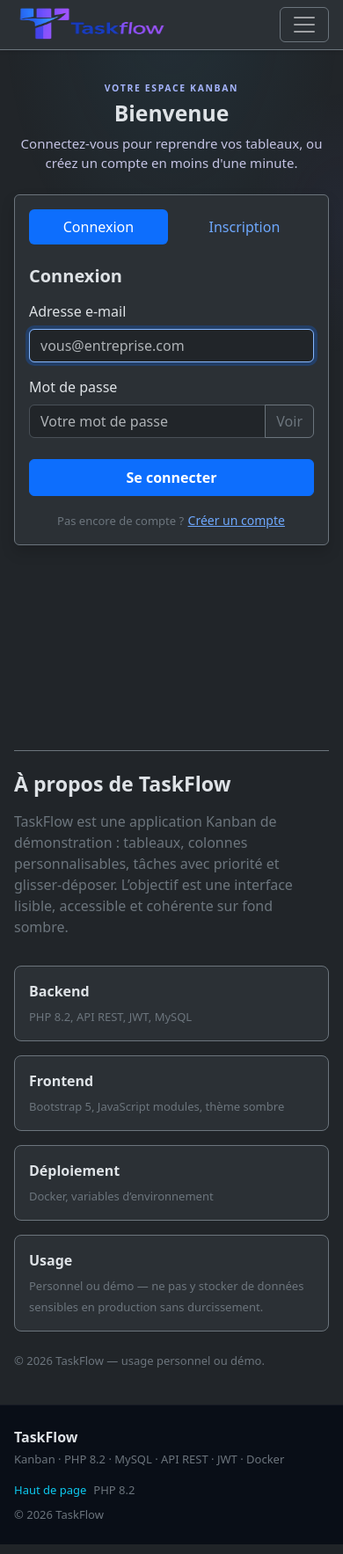
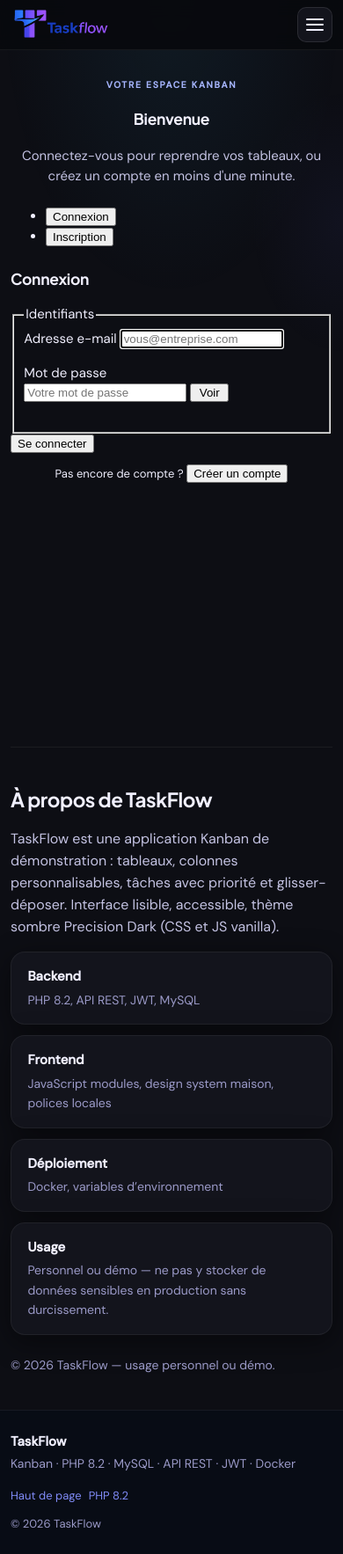
Before and after one commit to hrmonic/task-flow, a PHP site: page / in a window 390 px wide. Shown: the whole page at 88% size. Run offline with PHP 8.4, Linux system fonts and the light colour scheme.

Commit message:
Vue app : layout vanilla, menu mobile et liens CSS sans Bootstrap

```diff
--- a/public/views/app.php
+++ b/public/views/app.php
@@ -18,27 +18,27 @@ $tfYear = (int) date('Y');
 $csrfToken = htmlspecialchars(CsrfService::token(), ENT_QUOTES, 'UTF-8');
 ?>
 <!doctype html>
-<html lang="fr" data-bs-theme="dark">
+<html lang="fr">
 <head>
   <meta charset="UTF-8">
   <meta name="viewport" content="width=device-width, initial-scale=1.0">
-  <meta name="theme-color" content="#0c1222">
+  <meta name="theme-color" content="#0d0e14">
   <title>TaskFlow</title>
   <link rel="icon" type="image/png" href="<?= htmlspecialchars(tf_url('/assets/brand/taskflow-logo.png'), ENT_QUOTES, 'UTF-8') ?>">
   <meta name="taskflow-base" content="<?= htmlspecialchars($tfBase, ENT_QUOTES, 'UTF-8') ?>">
   <meta name="csrf-token" content="<?= $csrfToken ?>">
-  <!-- Bootstrap 5.3.3 en local (CSP : style-src / script-src limités à 'self'). -->
-  <link rel="stylesheet" href="<?= htmlspecialchars(tf_url('/assets/vendor/bootstrap/5.3.3/css/bootstrap.min.css'), ENT_QUOTES, 'UTF-8') ?>">
+  <link rel="stylesheet" href="<?= htmlspecialchars(tf_url('/assets/css/fonts.css'), ENT_QUOTES, 'UTF-8') ?>">
   <link rel="stylesheet" href="<?= htmlspecialchars(tf_url('/assets/css/tokens.css'), ENT_QUOTES, 'UTF-8') ?>">
+  <link rel="stylesheet" href="<?= htmlspecialchars(tf_url('/assets/css/shell.css'), ENT_QUOTES, 'UTF-8') ?>">
   <link rel="stylesheet" href="<?= htmlspecialchars(tf_url('/assets/css/taskflow.css'), ENT_QUOTES, 'UTF-8') ?>">
+  <link rel="stylesheet" href="<?= htmlspecialchars(tf_url('/assets/css/kanban.css'), ENT_QUOTES, 'UTF-8') ?>">
 </head>
-<body class="app-shell bg-body text-body d-flex flex-column min-vh-100">
+<body class="tf-shell app-shell">
   <a class="skip-link" href="#main-content">Aller au contenu principal</a>
 
-  <header class="sticky-top border-bottom border-secondary shadow-sm">
-    <nav class="navbar navbar-expand-lg navbar-dark bg-body-tertiary py-2" aria-label="Navigation principale">
-      <div class="container-fluid px-3 px-lg-4" style="max-width:90rem">
-        <a class="navbar-brand d-flex align-items-center py-0 me-lg-4 brand-plain" href="<?= htmlspecialchars(tf_url('/'), ENT_QUOTES, 'UTF-8') ?>" aria-label="TaskFlow — accueil">
+  <header class="tf-header">
+    <nav class="tf-container tf-nav-inner" aria-label="Navigation principale">
+      <a class="tf-brand brand-plain" href="<?= htmlspecialchars(tf_url('/'), ENT_QUOTES, 'UTF-8') ?>" aria-label="TaskFlow — accueil">
         <img
           class="brand-mark"
           src="<?= htmlspecialchars(tf_url('/assets/brand/taskflow-logo.png'), ENT_QUOTES, 'UTF-8') ?>"
@@ -51,125 +51,120 @@ $csrfToken = htmlspecialchars(CsrfService::token(), ENT_QUOTES, 'UTF-8');
       </a>
       <button
         type="button"
-          class="navbar-toggler border-secondary"
-          data-bs-toggle="collapse"
-          data-bs-target="#navMain"
+        class="tf-nav-toggle"
+        id="navMenuToggle"
         aria-controls="navMain"
         aria-expanded="false"
         aria-label="Ouvrir ou fermer le menu"
       >
-          <span class="navbar-toggler-icon"></span>
+        <span class="tf-nav-toggle-icon" aria-hidden="true"></span>
       </button>
-        <div class="collapse navbar-collapse" id="navMain">
-          <ul class="navbar-nav mx-lg-auto mb-2 mb-lg-0 gap-lg-1 align-items-lg-center">
-            <li class="nav-item">
-              <a href="#main-content" class="nav-link rounded px-3" data-nav-target="main">Accueil</a>
+      <div class="tf-nav-panel" id="navMain">
+        <ul class="tf-nav-links">
+          <li>
+            <a href="#main-content" data-nav-target="main">Accueil</a>
           </li>
-            <li class="nav-item guest-only">
-              <a href="#authSection" class="nav-link rounded px-3" data-nav-target="auth">Connexion</a>
+          <li class="guest-only">
+            <a href="#authSection" data-nav-target="auth">Connexion</a>
           </li>
-            <li class="nav-item app-only">
-              <a href="#boardSection" class="nav-link rounded px-3" data-nav-target="boards">Tableaux</a>
+          <li class="app-only">
+            <a href="#boardSection" data-nav-target="boards">Tableaux</a>
           </li>
-            <li class="nav-item app-only">
-              <button type="button" class="nav-link rounded px-3 border-0 bg-transparent text-start w-100 w-lg-auto" id="openAccountBtn">Mon compte</button>
+          <li class="app-only">
+            <button type="button" id="openAccountBtn">Mon compte</button>
           </li>
-            <li class="nav-item">
-              <a href="#aboutSection" class="nav-link rounded px-3" data-nav-target="about">À propos</a>
+          <li>
+            <a href="#aboutSection" data-nav-target="about">À propos</a>
           </li>
         </ul>
-          <div class="d-flex flex-column flex-lg-row align-items-lg-center gap-2 ms-lg-3 pt-2 pt-lg-0 border-top border-secondary mt-2 mt-lg-0 pt-lg-0 border-lg-0">
-            <span id="navUserLabel" class="small text-secondary text-truncate" style="max-width:12rem" hidden></span>
-            <button type="button" id="logoutBtn" class="btn btn-outline-light btn-sm" hidden>Déconnexion</button>
-          </div>
+        <div class="tf-nav-user">
+          <span id="navUserLabel" class="tf-nav-user-label" hidden></span>
+          <button type="button" id="logoutBtn" class="tf-btn tf-btn--ghost tf-btn--sm" hidden>Déconnexion</button>
         </div>
       </div>
     </nav>
   </header>
 
-  <main id="main-content" class="app-main flex-grow-1 py-3 py-md-4" tabindex="-1">
-    <div class="container-fluid px-3 px-lg-4">
+  <main id="main-content" class="app-main" tabindex="-1">
+    <div class="tf-container">
 
       <section id="dashboardSection" class="mb-4" hidden aria-label="Tableau de bord">
-        <div class="dashboard-hero rounded-4 p-4 p-md-5 mb-4">
+        <div class="dashboard-hero tf-card tf-card-body mb-4">
           <p class="auth-kicker mb-2">Espace connecté</p>
-          <h1 class="display-6 fw-bold mb-2">Bon retour sur TaskFlow</h1>
-          <p class="text-secondary mb-4 mb-md-0 col-lg-8 px-0">
-            Gérez vos colonnes et tâches en Kanban, synchronisées via l’API. Utilisez les raccourcis ci-dessous pour accéder rapidement aux fonctionnalités.
+          <h1 class="tf-h1 mb-2" style="font-size:clamp(1.35rem, 3vw, 1.85rem)">Bon retour sur TaskFlow</h1>
+          <p class="tf-muted mb-0 col-about">
+            Gérez vos colonnes et tâches en Kanban, synchronisées via l’API. Raccourcis : <kbd class="tf-kbd">N</kbd> nouvelle tâche (colonne focus), <kbd class="tf-kbd">C</kbd> colonne, <kbd class="tf-kbd">Ctrl+K</kbd> commandes, <kbd class="tf-kbd">?</kbd> aide, <kbd class="tf-kbd">Échap</kbd> fermer, <kbd class="tf-kbd">Ctrl+Z</kbd> annuler déplacement.
           </p>
         </div>
-        <div class="row g-3 g-md-4">
-          <div class="col-md-6 col-xl-4">
-            <div class="card h-100 bg-body-tertiary border-secondary shadow-sm">
-              <div class="card-body">
-                <h2 class="h5 card-title">Tableaux Kanban</h2>
-                <p class="card-text text-secondary small">Sélectionnez un tableau, éditez les colonnes et faites glisser les cartes.</p>
-                <button type="button" class="btn btn-primary" data-nav-target="boards">Ouvrir les tableaux</button>
+        <div class="tf-grid tf-grid--dash">
+          <div class="tf-card">
+            <div class="tf-card-body">
+              <h2 class="tf-h3" style="font-size:1.1rem">Tableaux Kanban</h2>
+              <p class="tf-muted">Sélectionnez un tableau, éditez les colonnes et faites glisser les cartes.</p>
+              <button type="button" class="tf-btn tf-btn--primary" data-nav-target="boards">Ouvrir les tableaux</button>
             </div>
           </div>
-          </div>
-          <div class="col-md-6 col-xl-4">
-            <div class="card h-100 bg-body-tertiary border-secondary shadow-sm">
-              <div class="card-body">
-                <h2 class="h5 card-title">Mon compte</h2>
-                <p class="card-text text-secondary small">Consultez votre profil ou changez votre mot de passe en sécurité.</p>
-                <button type="button" class="btn btn-outline-info" id="openAccountFromDashboard">Voir le compte</button>
+          <div class="tf-card">
+            <div class="tf-card-body">
+              <h2 class="tf-h3" style="font-size:1.1rem">Mon compte</h2>
+              <p class="tf-muted">Consultez votre profil ou changez votre mot de passe en sécurité.</p>
+              <button type="button" class="tf-btn tf-btn--ghost" id="openAccountFromDashboard">Voir le compte</button>
             </div>
           </div>
-          </div>
-          <div class="col-md-6 col-xl-4">
-            <div class="card h-100 bg-body-tertiary border-secondary shadow-sm">
-              <div class="card-body">
-                <h2 class="h5 card-title">À propos</h2>
-                <p class="card-text text-secondary small">Stack technique et mentions du projet TaskFlow.</p>
-                <a href="#aboutSection" class="btn btn-outline-secondary" data-nav-target="about">Lire la présentation</a>
-              </div>
+          <div class="tf-card">
+            <div class="tf-card-body">
+              <h2 class="tf-h3" style="font-size:1.1rem">À propos</h2>
+              <p class="tf-muted">Stack technique et mentions du projet TaskFlow.</p>
+              <a href="#aboutSection" class="tf-btn tf-btn--ghost" data-nav-target="about">Lire la présentation</a>
             </div>
           </div>
         </div>
       </section>
 
       <section id="authSection" class="auth-panel" aria-busy="true" aria-label="Authentification">
-        <p id="authBootFallback" class="text-secondary px-1">Chargement de l’interface…</p>
+        <p id="authBootFallback" class="tf-muted px-1">Chargement de l’interface…</p>
       </section>
 
       <section id="boardSection" hidden aria-label="Tableaux Kanban">
-        <div class="d-flex flex-wrap align-items-center justify-content-between gap-2 mb-3">
-          <h2 class="h4 mb-0 fw-semibold">Tableau actif</h2>
-          <p class="text-secondary small mb-0 d-none d-md-block">Modifiez le tableau sélectionné ou créez-en un nouveau.</p>
+        <div class="tf-board-head">
+          <h2 class="tf-h2" style="font-size:1.25rem;margin:0 0 0.25rem">Tableau actif</h2>
+          <p class="tf-muted board-head-hint">Modifiez le tableau sélectionné ou créez-en un nouveau.</p>
         </div>
 
-        <div class="card board-toolbar-card bg-body-tertiary border-secondary shadow-sm mb-3">
-          <div class="card-body">
-            <div class="row g-3">
-              <div class="col-md-6 col-xl-4">
-                <label class="form-label small fw-semibold mb-1" for="boardSelect">Tableau actif</label>
-                <select id="boardSelect" class="form-select" aria-label="Choisir un tableau"></select>
-              </div>
-              <div class="col-md-6 col-xl-4">
-                <label class="form-label small fw-semibold mb-1" for="boardTitleInput">Nom du tableau</label>
-                <div class="input-group">
-                  <input id="boardTitleInput" type="text" class="form-control" placeholder="Nom" autocomplete="off" maxlength="120" aria-label="Nom du tableau">
-                  <button type="button" id="saveBoardBtn" class="btn btn-primary">Enregistrer</button>
+        <div class="tf-board-layout">
+          <aside id="boardSidebar" class="tf-board-sidebar" hidden aria-label="Liste des tableaux">
+            <p class="tf-board-sidebar-title">Tableaux</p>
+            <ul id="boardSidebarList" class="tf-board-list"></ul>
+          </aside>
+          <div class="tf-board-main">
+            <div class="tf-card board-toolbar-card mb-3">
+              <div class="tf-card-body board-toolbar-body">
+                <label class="tf-sr-only" for="boardSelect">Choisir un tableau</label>
+                <select id="boardSelect" class="tf-hidden-select" aria-hidden="true" tabindex="-1" title="Synchronisation interne"></select>
+
+                <div class="toolbar-grid">
+                  <div class="tf-field">
+                    <label class="tf-label" for="boardTitleInput">Nom du tableau</label>
+                    <div class="tf-input-row">
+                      <input id="boardTitleInput" type="text" class="tf-input" placeholder="Nom" autocomplete="off" maxlength="120" aria-label="Nom du tableau">
+                      <button type="button" id="saveBoardBtn" class="tf-btn tf-btn--primary">Enregistrer</button>
                     </div>
                   </div>
-              <div class="col-12 col-xl-4">
-                <label class="form-label small fw-semibold mb-1" for="boardDescInput">Description</label>
-                <textarea id="boardDescInput" class="form-control" rows="2" maxlength="2000" placeholder="Optionnel — objectifs, lien sprint…" aria-label="Description du tableau"></textarea>
+                  <div class="tf-field">
+                    <label class="tf-label" for="boardDescInput">Description</label>
+                    <textarea id="boardDescInput" class="tf-textarea" rows="2" maxlength="2000" placeholder="Optionnel — objectifs, lien sprint…" aria-label="Description du tableau"></textarea>
                   </div>
-              <div class="col-md-6">
-                <label class="form-label small fw-semibold mb-1" for="newBoardName">Nouveau tableau</label>
-                <div class="input-group">
-                  <input id="newBoardName" type="text" class="form-control" placeholder="Ex. Sprint 12" autocomplete="off" maxlength="120">
-                  <button id="createBoardBtn" type="button" class="btn btn-success">Créer</button>
+                  <div class="tf-field">
+                    <label class="tf-label" for="newBoardName">Nouveau tableau</label>
+                    <div class="tf-input-row">
+                      <input id="newBoardName" type="text" class="tf-input" placeholder="Ex. Sprint 12" autocomplete="off" maxlength="120">
+                      <button id="createBoardBtn" type="button" class="tf-btn tf-btn--success">Créer</button>
                     </div>
                   </div>
-              <div class="col-md-6">
-                <div class="card danger-zone-card h-100 border">
-                  <div class="card-body py-3">
-                    <span class="form-label small fw-semibold text-danger mb-2 d-block">Zone sensible</span>
-                    <button type="button" id="deleteBoardBtn" class="btn btn-outline-danger w-100 w-md-auto">Supprimer ce tableau</button>
-                  </div>
+                  <div class="danger-zone-card tf-card">
+                    <div class="tf-card-body py-3">
+                      <span class="tf-label" style="color:var(--color-danger)">Zone sensible</span>
+                      <button type="button" id="deleteBoardBtn" class="tf-btn tf-btn--danger tf-btn--block tf-btn--sm" style="margin-top:0.5rem">Supprimer ce tableau</button>
                     </div>
                   </div>
                 </div>
@@ -178,62 +173,62 @@ $csrfToken = htmlspecialchars(CsrfService::token(), ENT_QUOTES, 'UTF-8');
 
             <div id="boardToolbarError" class="board-inline-error" hidden role="alert" aria-live="polite"></div>
             <div id="kanbanBoard" class="kanban-board" aria-busy="false"></div>
+          </div>
+        </div>
       </section>
 
-      <section id="aboutSection" class="py-4 py-md-5 mt-2 border-top border-secondary" aria-labelledby="aboutTitle">
-        <div class="row justify-content-center">
-          <div class="col-lg-10 col-xl-8">
-            <h2 id="aboutTitle" class="h3 fw-bold mb-3">À propos de TaskFlow</h2>
-            <p class="text-secondary lead fs-6">
-              TaskFlow est une application Kanban de démonstration : tableaux, colonnes personnalisables, tâches avec priorité et glisser-déposer. L’objectif est une interface lisible, accessible et cohérente sur fond sombre.
+      <section id="aboutSection" class="py-4 py-md-5 mt-2 about-section" aria-labelledby="aboutTitle">
+        <div class="about-inner">
+          <h2 id="aboutTitle" class="tf-h2 mb-3">À propos de TaskFlow</h2>
+          <p class="tf-lead mb-3">
+            TaskFlow est une application Kanban de démonstration : tableaux, colonnes personnalisables, tâches avec priorité et glisser-déposer. Interface lisible, accessible, thème sombre Precision Dark (CSS et JS vanilla).
           </p>
-            <ul class="list-unstyled row g-3 mt-2">
-              <li class="col-sm-6">
-                <div class="p-3 rounded-3 bg-body-tertiary border border-secondary h-100">
+          <ul class="about-grid">
+            <li>
+              <div class="about-tile tf-card tf-card-body">
                 <strong class="d-block mb-1">Backend</strong>
-                  <span class="text-secondary small">PHP 8.2, API REST, JWT, MySQL</span>
+                <span class="tf-muted">PHP 8.2, API REST, JWT, MySQL</span>
               </div>
             </li>
-              <li class="col-sm-6">
-                <div class="p-3 rounded-3 bg-body-tertiary border border-secondary h-100">
+            <li>
+              <div class="about-tile tf-card tf-card-body">
                 <strong class="d-block mb-1">Frontend</strong>
-                  <span class="text-secondary small">Bootstrap 5, JavaScript modules, thème sombre</span>
+                <span class="tf-muted">JavaScript modules, design system maison, polices locales</span>
               </div>
             </li>
-              <li class="col-sm-6">
-                <div class="p-3 rounded-3 bg-body-tertiary border border-secondary h-100">
+            <li>
+              <div class="about-tile tf-card tf-card-body">
                 <strong class="d-block mb-1">Déploiement</strong>
-                  <span class="text-secondary small">Docker, variables d’environnement</span>
+                <span class="tf-muted">Docker, variables d’environnement</span>
               </div>
             </li>
-              <li class="col-sm-6">
-                <div class="p-3 rounded-3 bg-body-tertiary border border-secondary h-100">
+            <li>
+              <div class="about-tile tf-card tf-card-body">
                 <strong class="d-block mb-1">Usage</strong>
-                  <span class="text-secondary small">Personnel ou démo — ne pas y stocker de données sensibles en production sans durcissement.</span>
+                <span class="tf-muted">Personnel ou démo — ne pas y stocker de données sensibles en production sans durcissement.</span>
               </div>
             </li>
           </ul>
-            <p class="text-secondary small mt-4 mb-0">© <?= $tfYear ?> TaskFlow — usage personnel ou démo.</p>
-          </div>
+          <p class="tf-muted mt-4 mb-0">© <?= $tfYear ?> TaskFlow — usage personnel ou démo.</p>
         </div>
       </section>
     </div>
   </main>
 
   <footer id="page-footer" class="site-footer py-4">
-    <div class="container-fluid px-3 px-lg-4" style="max-width:90rem">
-      <div class="row align-items-start g-3">
-        <div class="col-md-6">
+    <div class="tf-container">
+      <div class="footer-row">
+        <div>
           <strong class="d-block">TaskFlow</strong>
-          <p class="site-footer-tagline text-secondary small mb-0 mt-1">Kanban · PHP 8.2 · MySQL · API REST · JWT · Docker</p>
+          <p class="site-footer-tagline tf-muted mb-0 mt-1">Kanban · PHP 8.2 · MySQL · API REST · JWT · Docker</p>
         </div>
-        <div class="col-md-6 text-md-end">
-          <nav class="d-flex flex-wrap gap-2 justify-content-md-end mb-2" aria-label="Liens pied de page">
-            <a href="#main-content" class="link-info text-decoration-none small" data-nav-target="main">Haut de page</a>
-            <a href="#boardSection" class="link-info text-decoration-none small app-only-footer" data-nav-target="boards">Tableaux</a>
-            <a href="https://www.php.net/releases/8.2/index.php" class="link-secondary text-decoration-none small" target="_blank" rel="noopener noreferrer">PHP 8.2</a>
+        <div class="footer-links-wrap">
+          <nav class="footer-nav" aria-label="Liens pied de page">
+            <a href="#main-content" data-nav-target="main">Haut de page</a>
+            <a href="#boardSection" class="app-only-footer" data-nav-target="boards">Tableaux</a>
+            <a href="https://www.php.net/releases/8.2/index.php" target="_blank" rel="noopener noreferrer">PHP 8.2</a>
           </nav>
-          <p class="text-secondary small mb-0">© <?= $tfYear ?> TaskFlow</p>
+          <p class="tf-muted small mb-0">© <?= $tfYear ?> TaskFlow</p>
         </div>
       </div>
     </div>
@@ -242,8 +237,10 @@ $csrfToken = htmlspecialchars(CsrfService::token(), ENT_QUOTES, 'UTF-8');
   <div id="taskModal" class="tf-modal-host" hidden></div>
   <div id="columnModal" class="tf-modal-host" hidden></div>
   <div id="accountModal" class="tf-modal-host" hidden></div>
+  <div id="commandPalette" class="tf-palette-host" hidden></div>
+  <div id="shortcutHelp" class="tf-modal-host" hidden></div>
+  <div id="toastHost" class="tf-toast-host" aria-live="polite"></div>
 
-  <script src="<?= htmlspecialchars(tf_url('/assets/vendor/bootstrap/5.3.3/js/bootstrap.bundle.min.js'), ENT_QUOTES, 'UTF-8') ?>"></script>
   <script type="module" src="<?= htmlspecialchars(tf_url('/assets/js/app.js'), ENT_QUOTES, 'UTF-8') ?>"></script>
 </body>
 </html>
```
Lines whose indentation alone changed are shown as unchanged.
